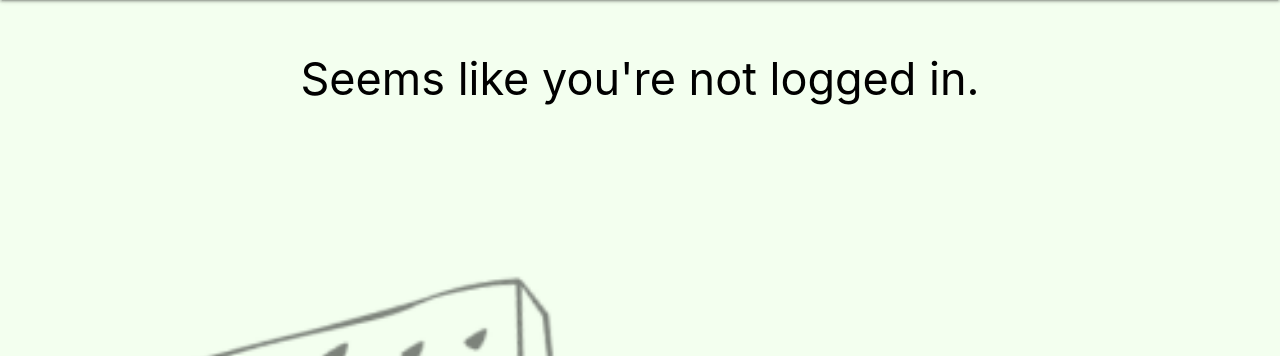
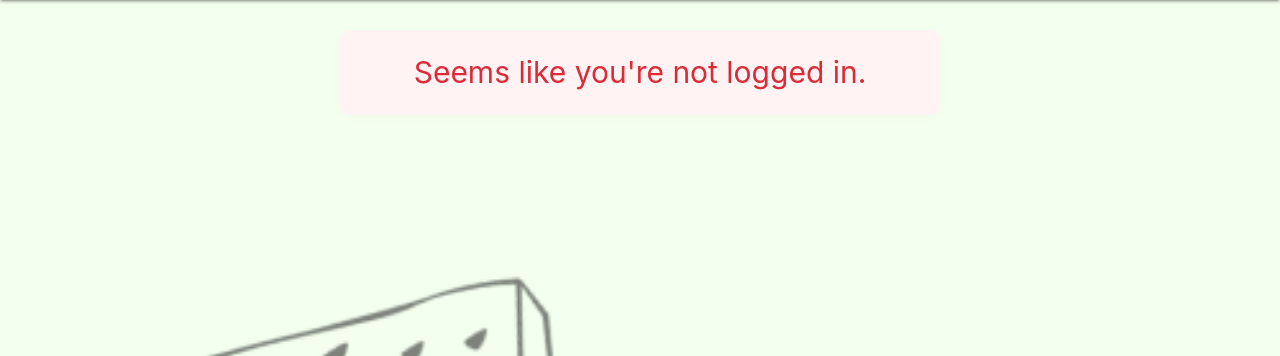
Before and after one commit to Puffer-Enterprises/ApartmentProjrct, a Flask app: page / in a window 1280 px wide. Shown: the part 64-420 px from the top of the page. Run offline with Flask 3, Linux system fonts and the light colour scheme.

Commit message:
Additional Styling

```diff
--- a/App/static/style.css
+++ b/App/static/style.css
@@ -112,9 +112,20 @@ will-change: transform;
     }
 
     .nolog{
-        text-align: center;
-        font-size: 3em;
-        color: #000;
+    text-align: center;
+    font-size: 2em;
+    color: #DA2C38;
+    background-color: #fff3f3;
+    padding: 20px;
+    border-radius: 10px;
+    box-shadow: 0 2px 6px rgba(235, 202, 202, 0.1);
+    max-width: 600px;
+    margin: 30px auto;
+    animation: fadeInNolog 1s ease-out;
+    }
+    @keyframes fadeInNolog {
+        0% { opacity: 0; transform: translateY(10px); }
+        100% { opacity: 1; transform: translateY(0); }
     }
 
     .preloader {
```
